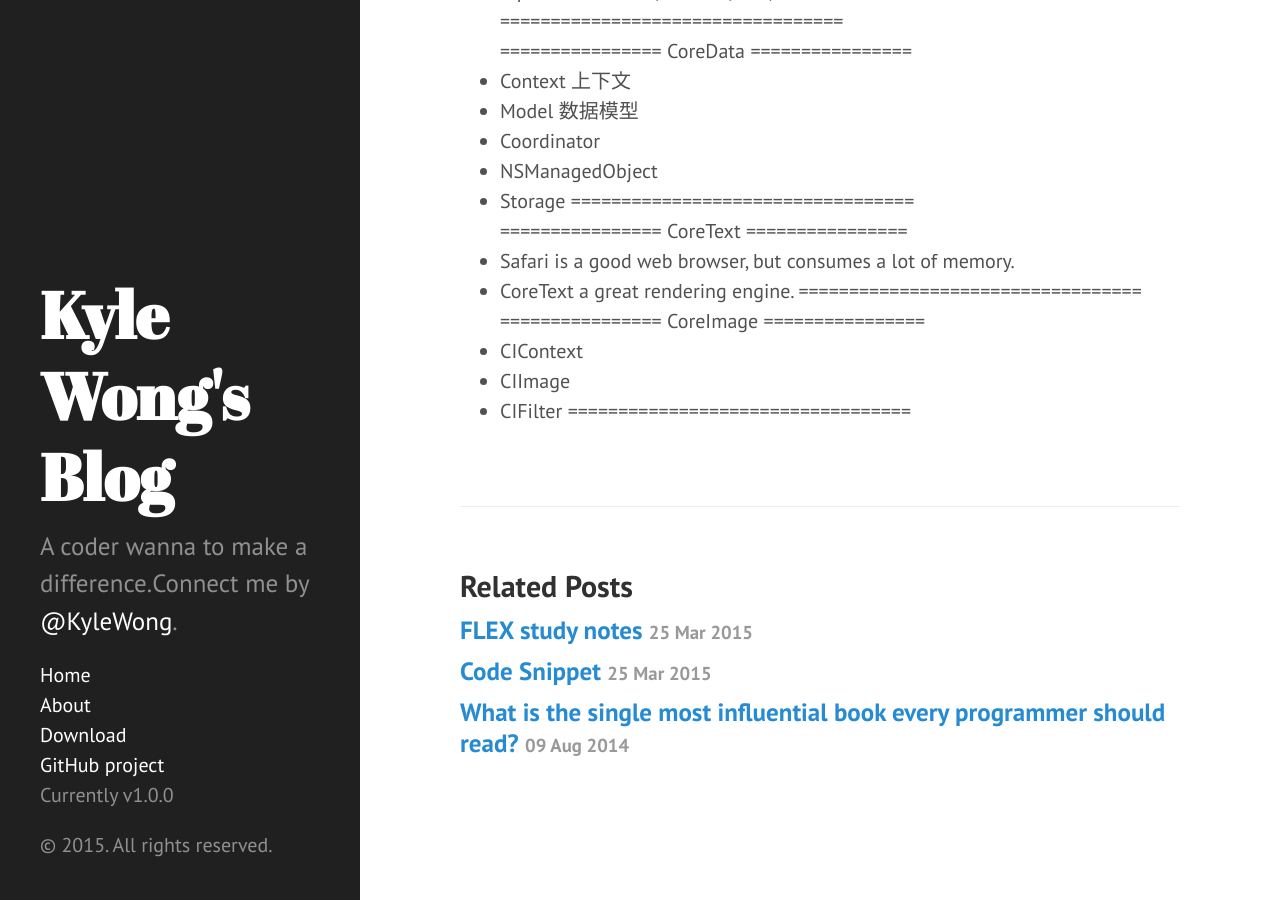
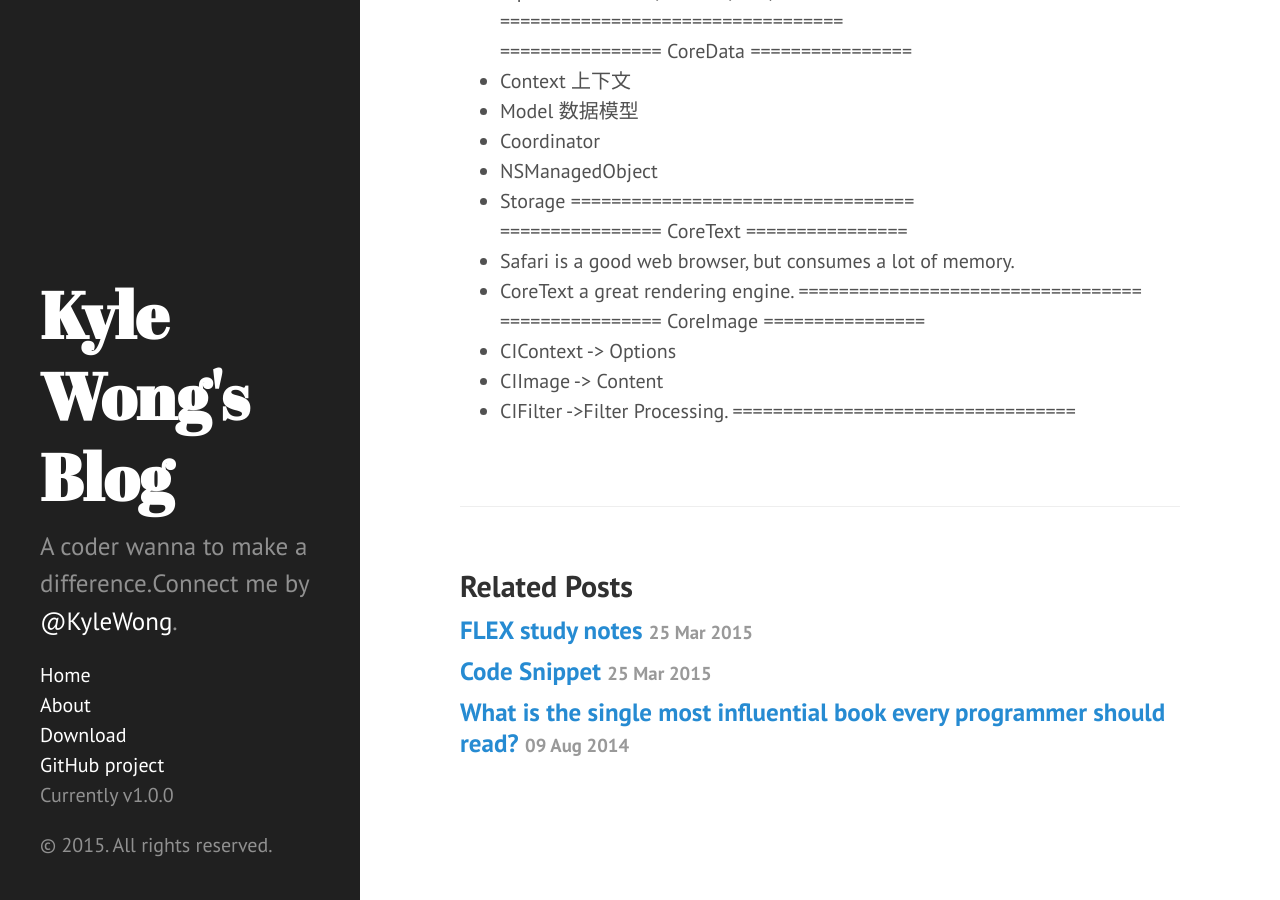
Before and after one commit to kangwang1988/kangwang1988.github.io, a Jekyll site: the page built from _posts/2015-05-10-iOS-study-note.md, in a window 1280 px wide and 900 px high, scrolled down 4174 px. Built offline with Jekyll 4.4.1, drawn with Linux system fonts in a browser that asks for light colours; Markdown is read by kramdown in place of the engine named in the settings.

Commit message:
Update 2015-05-10-iOS-study-note.md

```diff
--- a/_posts/2015-05-10-iOS-study-note.md
+++ b/_posts/2015-05-10-iOS-study-note.md
@@ -162,7 +162,7 @@ InputSource:Timer,Selector,Port,CustomSrc.
 - CoreText a great rendering engine.
 ==================================<br>
 ================ CoreImage  ================<br>
-- CIContext
-- CIImage
-- CIFilter
+- CIContext -> Options
+- CIImage -> Content
+- CIFilter ->Filter Processing.
 ==================================<br>
```
